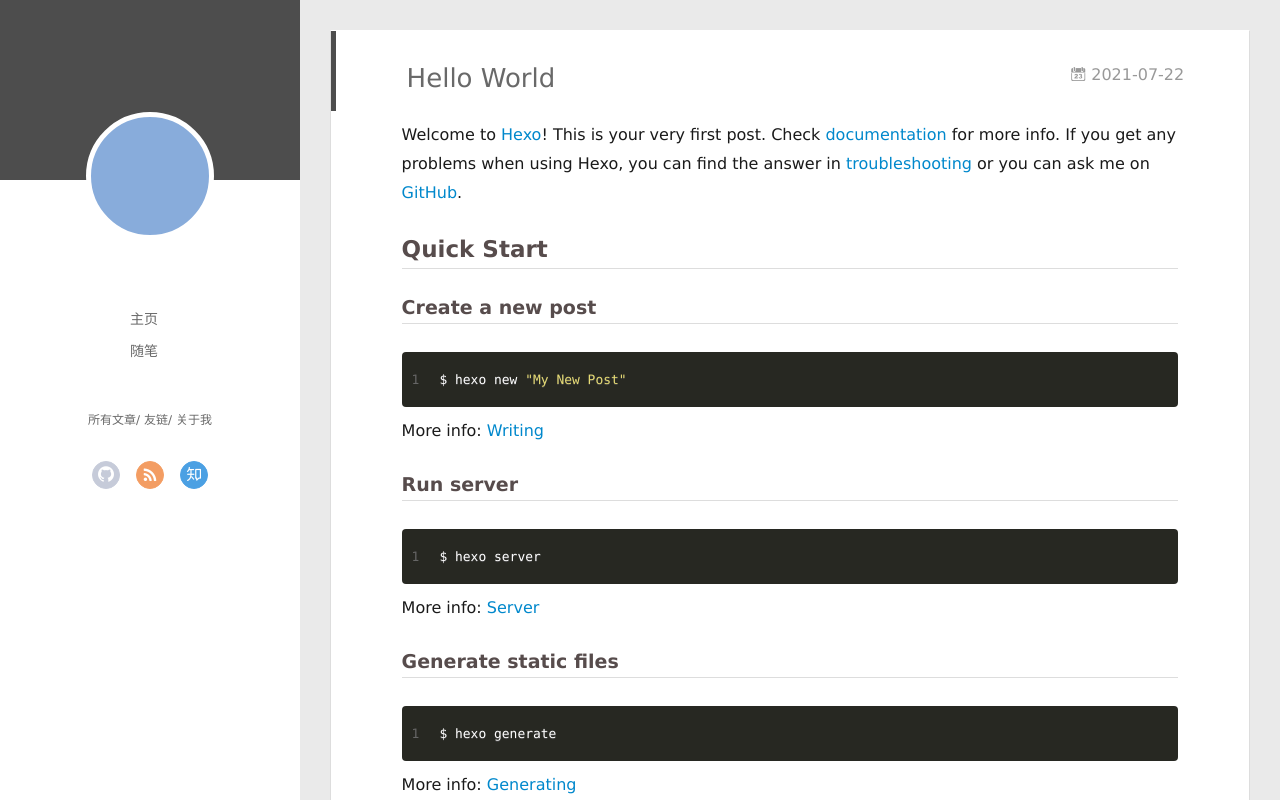
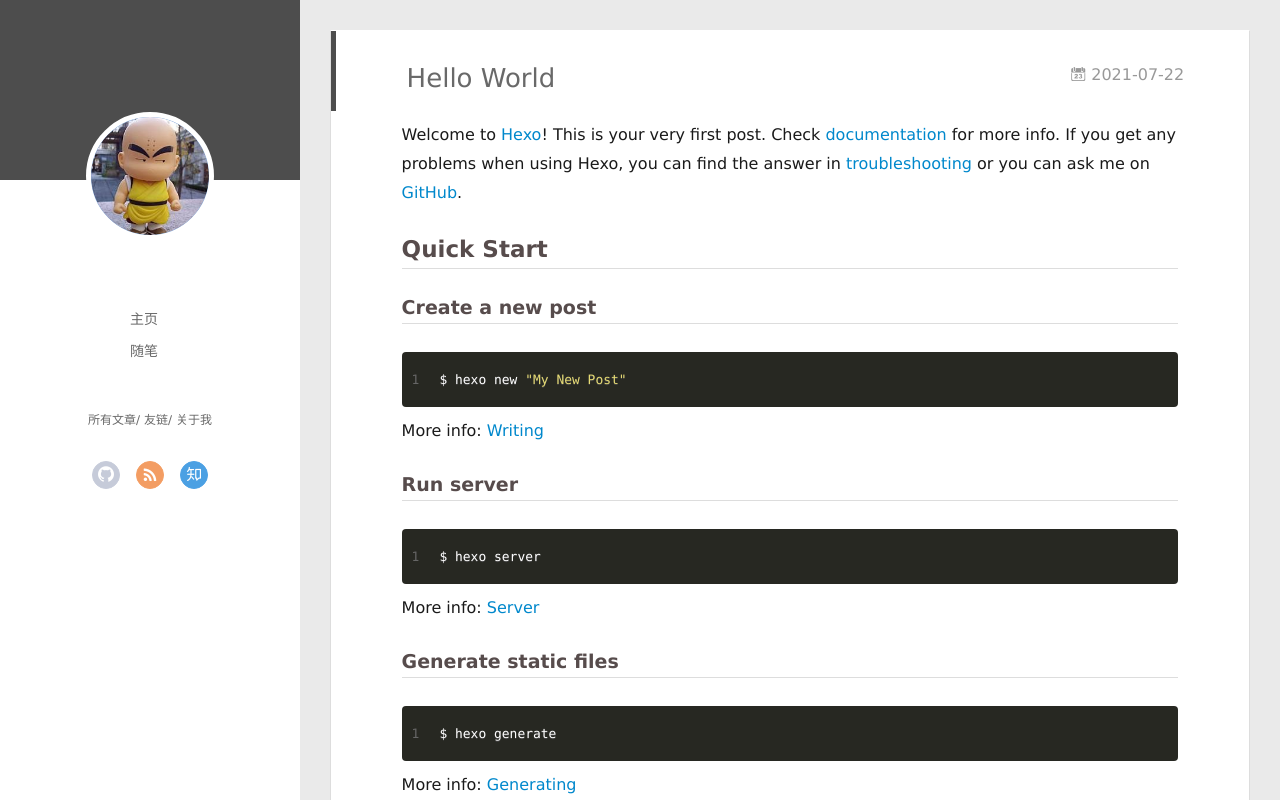
Before and after one commit to PonyProgrammer/PonyProgrammer.github.io, a plain HTML site: page 2021/07/22/hello-world/index.html in a window 1280 px wide. Drawn offline with Linux system fonts and the light colour scheme.

Commit message:
Site updated: 2021-07-22 21:05:39

```diff
--- a/2021/07/22/hello-world/index.html
+++ b/2021/07/22/hello-world/index.html
@@ -47,7 +47,7 @@
 <div class="intrude-less">
 	<header id="header" class="inner">
 		<a href="/" class="profilepic">
-			<img src="" class="js-avatar">
+			<img src="/assets/img/t019e3ccaf1b2212854.jpg" class="js-avatar">
 		</a>
 		<hgroup>
 		  <h1 class="header-author"><a href="/"></a></h1>
@@ -103,7 +103,7 @@
 	<div class="intrude-less">
 		<header id="header" class="inner">
 			<div class="profilepic">
-				<img src="" class="js-avatar">
+				<img src="/assets/img/t019e3ccaf1b2212854.jpg" class="js-avatar">
 			</div>
 			<hgroup>
 			  <h1 class="header-author js-header-author"></h1>
```
Also changed, not shown: 2021/07/22/我的第一篇博客文章/index.html (+2 -2 lines), archives/2021/07/index.html (+2 -2 lines), archives/2021/index.html (+2 -2 lines), archives/index.html (+2 -2 lines), index.html (+2 -2 lines), assets/img/alipay.jpg (added), assets/img/t019e3ccaf1b2212854.jpg (added).
